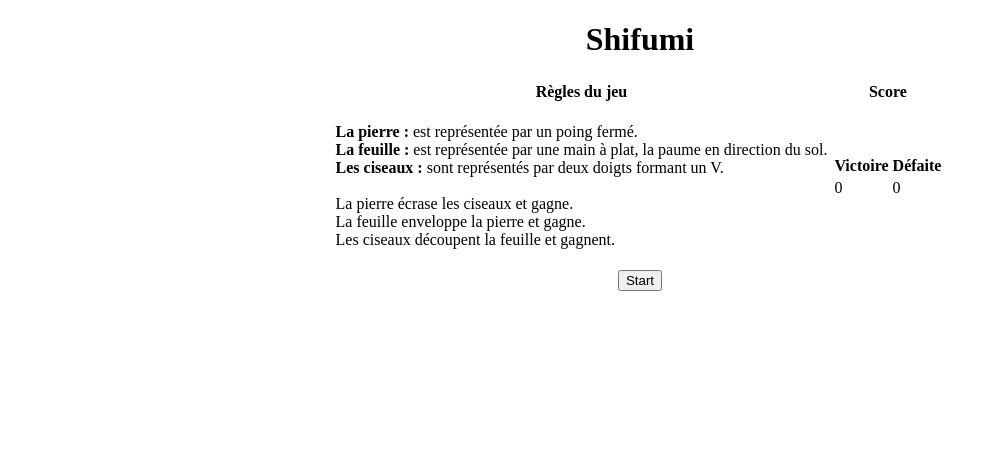
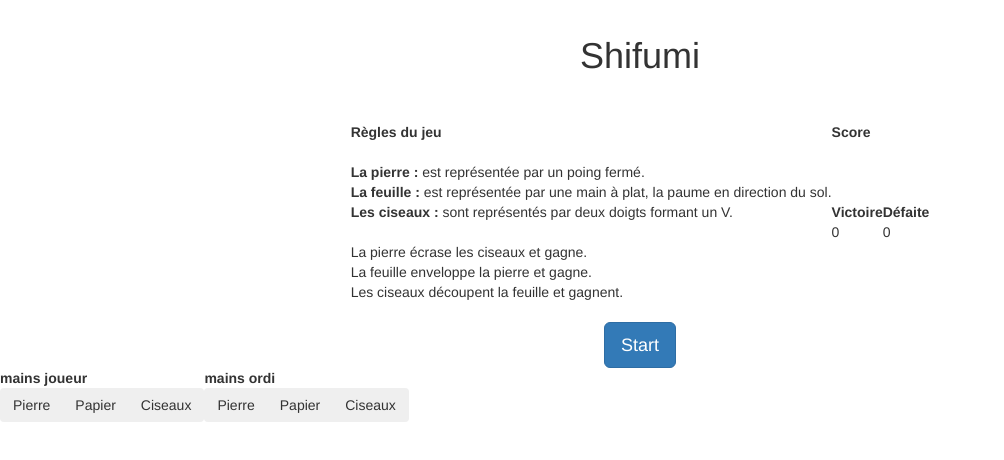
Before and after one commit to Kingdo7/Shifumi, an Angular app: page / in a window 1280 px wide. Shown: the top 460 px of the page, without its empty margins (0-1004 px from the left). Built offline with nearby package versions, Linux system fonts and the light colour scheme.

Commit message:
Mains n'envoie pas la selection du joueur

```diff
--- a/angular.json
+++ b/angular.json
@@ -24,7 +24,8 @@
               "src/assets"
             ],
             "styles": [
-              "src/styles.css"
+              "src/styles.css",
+              "node_modules/bootstrap/dist/css/bootstrap.min.css"
             ],
             "scripts": []
           },
--- a/package.json
+++ b/package.json
@@ -19,6 +19,7 @@
     "@angular/platform-browser": "~9.1.4",
     "@angular/platform-browser-dynamic": "~9.1.4",
     "@angular/router": "~9.1.4",
+    "bootstrap": "^3.4.1",
     "rxjs": "~6.5.4",
     "tslib": "^1.10.0",
     "zone.js": "~0.10.2"
--- a/src/app/app.component.html
+++ b/src/app/app.component.html
@@ -2,7 +2,7 @@
   <title>Shifumi</title>>
 </head>
 <body>
-  <div [align]="alignement"><h1>Shifumi</h1></div>
+  <div [align]="alignement" class="alert alert-primary" ><h1>Shifumi</h1></div>
 
   <div [align]="alignement" *ngIf="restart"><!-- when bouton start is clic, restart = false -->
     <table>
@@ -16,10 +16,12 @@
       </tr>
     </table>
 
-    <br><button (click)="start_game()">Start</button><br>
+    <br><button (click)="start_game()" type="button" class="btn btn-primary btn-lg">Start</button><br>
   </div>
 
-  <div *ngIf="start"> <!-- if bouton start is clic -->
+  <!--<div *ngIf="start">
+    POUR TEST CAR FEME DE CLIC A CHAQUE FOIS-->  <!-- if bouton start is clic -->
+  <div>
     <table>
       <tr>
         <th>mains joueur</th>
@@ -27,7 +29,7 @@
       </tr>
       <tr>
         <td><app-game></app-game></td>
-        <td><app-game *ngIf="main_ordi"></app-game></td>
+        <td><app-game></app-game></td>
       </tr>
     </table>
   </div>
--- a/src/app/app.component.ts
+++ b/src/app/app.component.ts
@@ -16,7 +16,7 @@ export class AppComponent {
    */
 
   /* Lorsqu'on appuie sur le bouton, le bouton disparait et le tableau de jeu apparait*/
-  start_game(){ // ne fonctionne pas
+  start_game(){
     this.start = true;
     this.restart = false;
     console.log('start', this.start);
--- a/src/app/game/game.component.html
+++ b/src/app/game/game.component.html
@@ -1 +1,7 @@
-<p>game works!</p>
+<div *ngIf="j_choice"> <!-- tant que le joueur n'a pas choisi de main-->
+    <app-mains (sendMainToGame)="check(selectJoueur)"></app-mains>
+</div>
+
+<div *ngIf="resultat"> <!-- Afficher le resultat -->
+
+</div>
--- a/src/app/game/game.component.ts
+++ b/src/app/game/game.component.ts
@@ -8,6 +8,9 @@ import { Component, OnInit } from '@angular/core';
 export class GameComponent implements OnInit {
 
   constructor() { }
+  j_choice : boolean = true;
+  resultat : boolean;
+  selectJoueur : string;
 
   ngOnInit(): void {
   }
@@ -20,4 +23,7 @@ export class GameComponent implements OnInit {
  * - donner le résultat
  * - envoyer le résultat dans le score
  */
+  check(selectJoueur){
+    console.log('check', selectJoueur);
+  }
 }
--- a/src/app/mains/mains.component.html
+++ b/src/app/mains/mains.component.html
@@ -1,12 +1,27 @@
-<!--
-<div [hidden]="show">
-    <button (clic)="select_main(name)" name="pi"><img src="assets/pierre_base.png" /></button>
-    <button (clic)="select_main(name)" name="pa"><img src="assets/papier_base.png" /></button>
-    <button (clic)="select_main(name)" name="ci"><img src="assets/ciseau_base.png" /></button>
+<!-- <div class="btn-group" role="group">
+    <button (click)="select_main(src)" type="button" class="btn btn-secondary">
+        <img src="assets/pierre_base.png" />
+    </button>
+
+    <button (click)="select_main(src)" type="button" class="btn btn-secondary">
+        <img src="assets/papier_base.png" />
+    </button>
+
+    <button (click)="select_main(src)" type="button" class="btn btn-secondary">
+        <img src="assets/ciseau_base.png" />
+    </button>
 </div>
 -->
-<div>
-    <button><img src="assets/pierre_base.png" /></button>
-    <button><img src="assets/papier_base.png" /></button>
-    <button><img src="assets/ciseau_base.png" /></button>
+<div class="btn-group" role="group">
+    <button (click)="select_main()" type="button" class="btn btn-secondary">
+        Pierre
+    </button>
+
+    <button (click)="select_main()" type="button" class="btn btn-secondary">
+        Papier
+    </button>
+
+    <button (click)="select_main()" type="button" class="btn btn-secondary">
+        Ciseaux
+    </button>
 </div>
--- a/src/app/mains/mains.component.ts
+++ b/src/app/mains/mains.component.ts
@@ -1,4 +1,4 @@
-import { Component, OnInit } from '@angular/core';
+import { Component, OnInit, Output, EventEmitter } from '@angular/core';
 
 @Component({
   selector: 'app-mains',
@@ -8,26 +8,19 @@ import { Component, OnInit } from '@angular/core';
 export class MainsComponent implements OnInit {
 
   constructor() { }
+  @Output()sendMainToGame = new EventEmitter();
 
   ngOnInit(): void {
   }
   show = 'true';
-  name : string;
+  selectJoueur : string;
  /** Ici on détermine la couleur le la main
   * jaune de base
   * vert en cas de victoire
   * rouge en cas de défaite
   */
-  select_main(name){
-    if(name == 'pi'){
-
-    }
-    if(name == 'pa'){
-
-    }
-    if(name == 'ci'){
-
-    }
+  select_main(){
+    console.log('select joueur', this.selectJoueur);
+    this.sendMainToGame.emit(this.selectJoueur);
   }
-
 }
--- a/src/app/partie.service.ts
+++ b/src/app/partie.service.ts
@@ -6,4 +6,7 @@ import { Injectable } from '@angular/core';
 export class PartieService {
 
   constructor() { }
+  /**
+   * Associé a Game, c'est lui qui vérifie si la partie est gagné ou pas
+   */
 }
```
Also changed, not shown: 1 other file (tests, documents, lock files or other folders).
